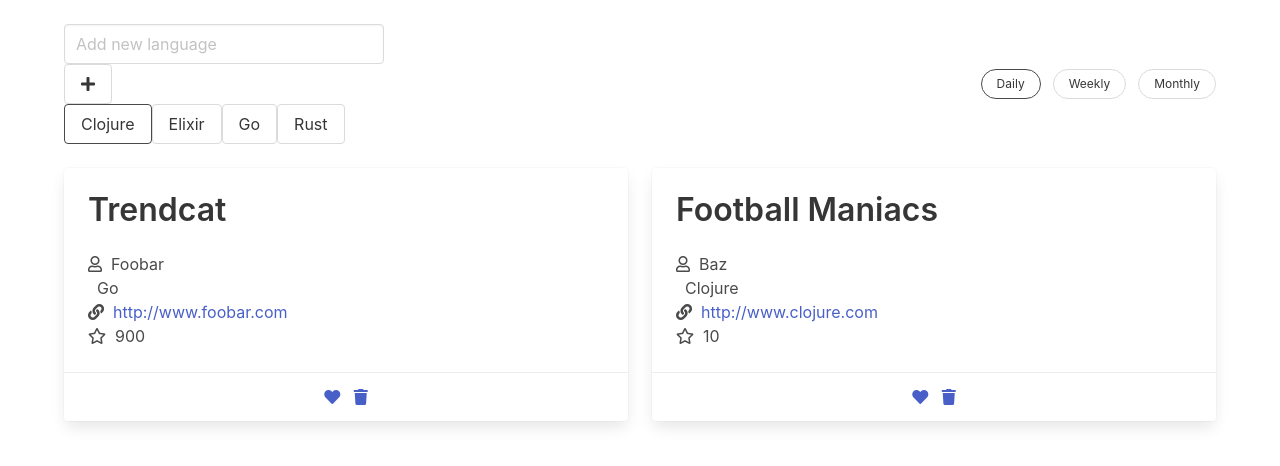
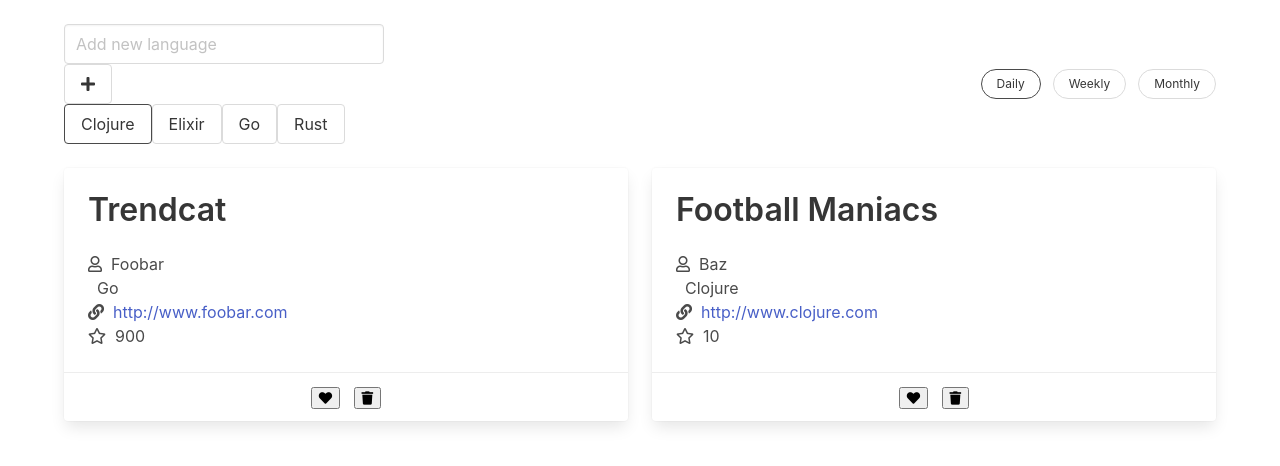
Before and after one commit to lucasweiblen/react-github-explorer, a React (Create React App) app: page / in a window 1280 px wide. Shown: the top 466 px of the page. Built offline with nearby package versions, Linux system fonts and the light colour scheme; some icons are missing.

Commit message:
change anchor to buttons

```diff
--- a/src/NewApp.js
+++ b/src/NewApp.js
@@ -68,12 +68,11 @@ function LanguagesContainer({languages, current}) {
 
   const langs = languages.map((val, key) => {
     return (
-      <a
+      <button
         className={current === val ? 'button is-active' : 'button'}
-        href="#"
         key={key}>
         {val}
-      </a>
+      </button>
     );
   });
 
@@ -89,15 +88,14 @@ function FrequencyContainer({frequencies, current}) {
   const freq = frequencies.map((val, key) => {
     return (
       <p key={key} className="level-item">
-        <a
+        <button
           className={
             current === val
               ? 'button is-small is-rounded is-active'
               : 'button is-small is-rounded'
-          }
-          href="#">
+          }>
           {val}
-        </a>
+        </button>
       </p>
     );
   });
@@ -151,15 +149,15 @@ function ProjectFooter() {
     <footer className="card-footer">
       <p className="card-footer-item">
         <span>
-          <a href="">
+          <button>
             <i className="fas fa-heart" />
-          </a>
+          </button>
         </span>
         &nbsp; &nbsp;
         <span>
-          <a href="">
+          <button>
             <i className="fas fa-trash" />
-          </a>
+          </button>
         </span>
       </p>
     </footer>
```
